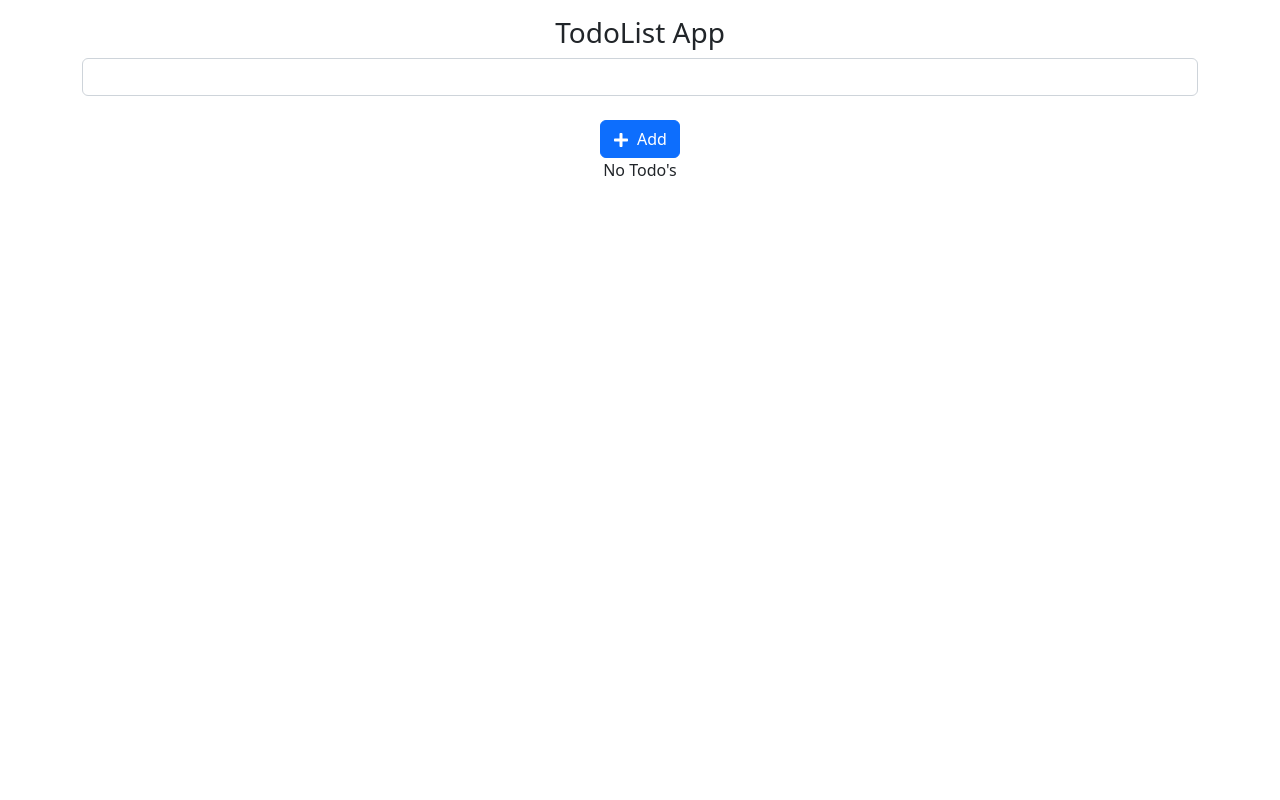
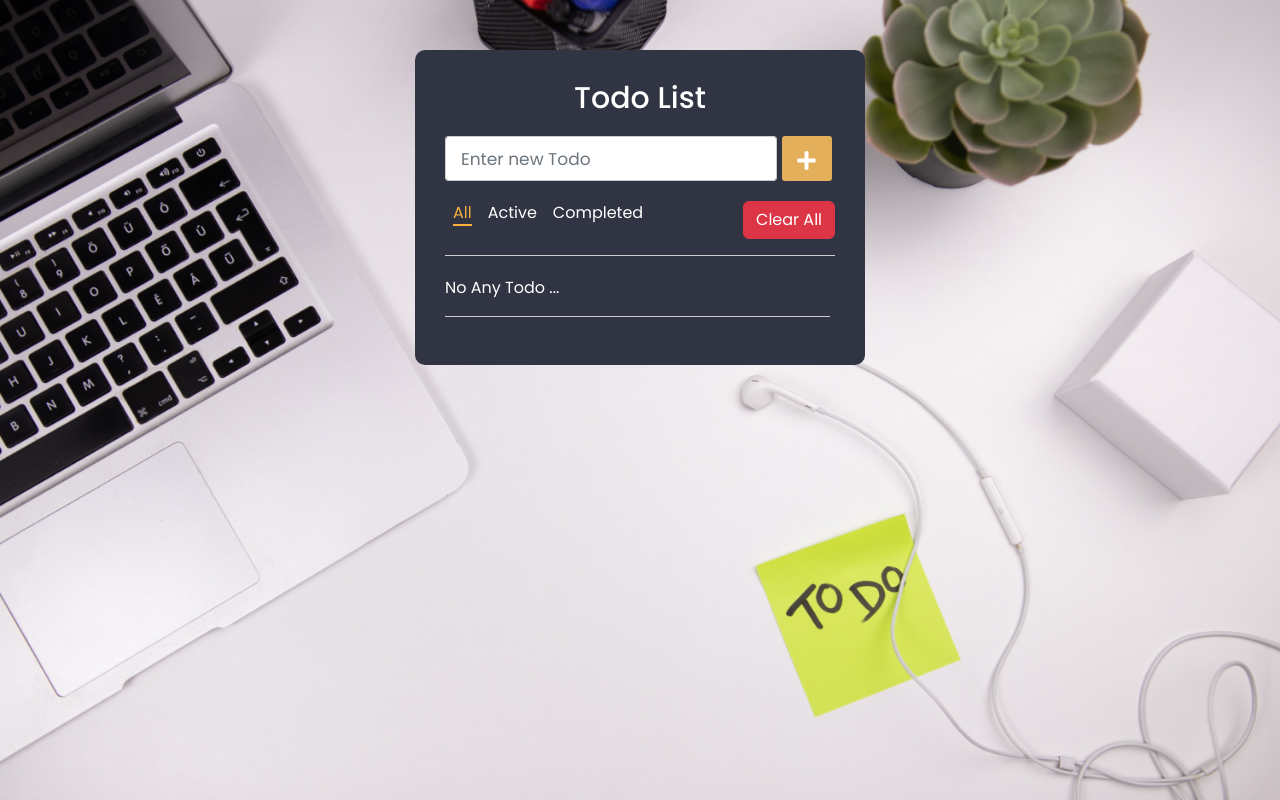
Before and after one commit to Binay7587/todo-list, a React (Create React App) app: page / in a window 1280 px wide. Built offline with nearby package versions, Linux system fonts and the light colour scheme.

Commit message:
Feat: Active, completed task added with clear all feature

```diff
--- a/public/index.html
+++ b/public/index.html
@@ -1,14 +1,12 @@
 <!DOCTYPE html>
 <html lang="en">
+
 <head>
   <meta charset="utf-8" />
   <link rel="icon" href="%PUBLIC_URL%/favicon.ico" />
   <meta name="viewport" content="width=device-width, initial-scale=1" />
   <meta name="theme-color" content="#000000" />
-    <meta
-      name="description"
-      content="Web site created using create-react-app"
-    />
+  <meta name="description" content="Web site created using create-react-app" />
   <link rel="apple-touch-icon" href="%PUBLIC_URL%/logo192.png" />
   <!--
       manifest.json provides metadata used when your web app is installed on a
@@ -24,8 +22,9 @@
       work correctly both with client-side routing and a non-root public URL.
       Learn how to configure a non-root public URL by running `npm run build`.
     -->
-    <title>React App</title>
+  <title>Todo List | Binaya Karki</title>
 </head>
+
 <body>
   <noscript>You need to enable JavaScript to run this app.</noscript>
   <div id="root"></div>
@@ -40,4 +39,5 @@
       To create a production bundle, use `npm run build` or `yarn build`.
     -->
 </body>
+
 </html>
--- /dev/null
+++ b/src/App.css
@@ -0,0 +1,124 @@
+@import url("https://fonts.googleapis.com/css2?family=Poppins:wght@200;300;400;500;600;700&display=swap");
+
+* {
+  margin: 0;
+  padding: 0;
+  box-sizing: border-box;
+  font-family: "Poppins", sans-serif;
+}
+
+body {
+  background-image: url(/public/images/todo-bg.jpg);
+  background-size: cover;
+  background-repeat: no-repeat;
+  background-position: center;
+  background-attachment: fixed;
+}
+
+.container {
+  width: 450px;
+  background-color: #303443;
+  margin: auto;
+  margin-top: 50px;
+  border-radius: 10px;
+  padding: 30px;
+}
+
+.container h3 {
+  color: #fff;
+  font-size: 30px;
+  font-weight: 500;
+  text-align: center;
+  margin-bottom: 20px;
+}
+
+.inputField {
+  margin: 20px 0;
+  width: 100%;
+  display: flex;
+  height: 45px;
+}
+
+.inputField input {
+  width: 85%;
+  height: 100%;
+  outline: none;
+  border-radius: 3px;
+  border: 1px solid #ccc;
+  font-size: 17px;
+  padding-left: 15px;
+  transition: all 0.3s ease;
+}
+
+.inputField input:focus {
+  border-color: #fbb03b;
+}
+
+.inputField button {
+  width: 50px;
+  height: 100%;
+  border: none;
+  color: #fff;
+  margin-left: 5px;
+  font-size: 21px;
+  outline: none;
+  background: #e3af5b;
+  cursor: pointer;
+  border-radius: 3px;
+  transition: all 0.3s ease;
+}
+
+.inputField button:hover {
+  background: #fbb03b;
+}
+
+/* Controls */
+.controls {
+  display: flex;
+  justify-content: space-between;
+  padding-bottom: 16px;
+  border-bottom: 1px solid #ccc;
+}
+
+.filters span {
+  margin: 0 8px;
+  font-size: 16px;
+  color: #fff;
+  cursor: pointer;
+  transition: all 0.3s ease;
+}
+
+.filters span:hover {
+  color: #fbb03b;
+}
+
+.filters span.active {
+  color: #fbb03b;
+  border-bottom: #fbb03b 2px solid;
+}
+
+/* Todo List */
+.todo-list {
+  margin-top: 20px;
+  margin-right: 5px;
+  padding: 0;
+}
+
+.todo-list .task {
+  display: flex;
+  justify-content: space-between;
+  align-items: center;
+  cursor: pointer;
+  color: white;
+  list-style: none;
+  font-size: 16px;
+  margin-bottom: 18px;
+  padding-bottom: 16px;
+  align-items: flex-start;
+  border-bottom: 1px solid #ccc;
+}
+
+.task .task-date {
+  font-size: 12px;
+  color: #ccc;
+}
--- a/src/App.js
+++ b/src/App.js
@@ -1,7 +1,8 @@
 import React, { useState } from 'react'
-import { Container, Form, Button, Alert, Row, Col } from 'react-bootstrap';
+import { Form, Button } from 'react-bootstrap';
 import "bootstrap/dist/css/bootstrap.css";
 import { FaPlus, FaTrash } from "react-icons/fa"
+import './App.css';
 
 const App = () => {
     const initialData = localStorage.getItem("todos") ? JSON.parse(localStorage.getItem("todos")) : [];
@@ -11,7 +12,7 @@ const App = () => {
     // Function to add todo item
     const addTodo = () => {
         const todos = [
-            ...todoList,
+            ...localStorage.getItem("todos") ? JSON.parse(localStorage.getItem("todos")) : [],
             {
                 data: text,
                 date: new Date().toLocaleString().split(",")[0],
@@ -26,7 +27,8 @@ const App = () => {
 
     // Function to toggle todo item completion
     const toggleTodoCompletion = (idx) => {
-        const updatedTodo = todoList.map((todo, index) => index === idx ? { ...todo, isCompleted: !todo.isCompleted } : todo);
+        const todos = localStorage.getItem("todos") ? JSON.parse(localStorage.getItem("todos")) : [];
+        const updatedTodo = todos.map((todo, index) => index === idx ? { ...todo, isCompleted: !todo.isCompleted } : todo);
         setTodoList(updatedTodo);
         localStorage.setItem("todos", JSON.stringify(updatedTodo));
     }
@@ -43,45 +45,89 @@ const App = () => {
         }
     }
 
+    // Function to filter todo items
+    const filterTodo = (type) => {
+        const filters = document.getElementsByClassName('filters')[0].children;
+        for (let i = 0; i < filters.length; i++) {
+            filters[i].classList.remove('active');
+        }
+
+        if (type === 'active') {
+            filters[1].classList.add('active');
+            const todos = localStorage.getItem("todos") ? JSON.parse(localStorage.getItem("todos")) : [];
+            const activeTodos = todos.filter(todo => !todo.isCompleted);
+            setTodoList(activeTodos);
+        } else if (type === 'completed') {
+            filters[2].classList.add('active');
+            const todos = localStorage.getItem("todos") ? JSON.parse(localStorage.getItem("todos")) : [];
+            const completedTodos = todos.filter(todo => todo.isCompleted);
+            setTodoList(completedTodos);
+        } else if (type === 'all') {
+            filters[0].classList.add('active');
+            const todos = localStorage.getItem("todos") ? JSON.parse(localStorage.getItem("todos")) : [];
+            setTodoList(todos);
+        }
+    }
+
+    //Function to show hide trash icon
+    const showHideTrash = (idx, type) => {
+        document.getElementById(`trash${idx}`).firstChild.style.display = type;
+    }
+
+    //Function to clear all todos
+    const clearAll = () => {
+        const confirm = window.confirm("Do you want to clear all todos? ");
+        if (confirm) {
+            setTodoList([]);
+            localStorage.setItem("todos", JSON.stringify([]));
+        }
+    }
+
     return (
-        <Container className='mt-3 text-center'>
-            <h3>TodoList App</h3>
+        <div className='container'>
+            <h3>Todo List</h3>
+            <div className="inputField">
                 <Form.Control
                     type="text"
                     value={text}
+                    placeholder="Enter new Todo"
                     onChange={(e) => setText(e.target.value)}
                     onKeyDown={(e) => e.key === "Enter" && addTodo()}
                 />
-            <br />
                 <Button onClick={addTodo}>
-                {" "}
                     <FaPlus />
-                <label className='ms-2'>Add</label>
                 </Button>
-            <br />
+            </div>
+            <div className='controls'>
+                <div className='filters'>
+                    <span onClick={() => filterTodo('all')} className={'active'}>All</span>
+                    <span onClick={() => filterTodo('active')}>Active</span>
+                    <span onClick={() => filterTodo('completed')}>Completed</span>
+                </div>
+                <Button variant="danger" onClick={clearAll}>Clear All</Button>
+            </div>
+            <ul className='todo-list'>
                 {todoList.length > 0 ? todoList.map((todo, index) => {
                     return (
-                    <Row key={index}>
-                        <Col xs={10}>
-                            <Alert
-                                variant={todo.isCompleted ? "danger" : "primary"}
-                                className="text-start mt-3"
-                                style={{
+                        <li key={index} className='task' onClick={() => toggleTodoCompletion(index)} onMouseEnter={() => showHideTrash(index, 'block')} onMouseLeave={() => showHideTrash(index, 'none')}>
+                            <div>
+                                <span className='task-title' style={{
+                                    textDecoration: todo.isCompleted ? "line-through" : "none"
+                                }}>{todo.data}</span><br />
+                                <small className='task-date' style={{
                                     textDecoration: todo.isCompleted ? "line-through" : "none",
-                                    cursor: "pointer"
-                                }}
-                                onClick={() => toggleTodoCompletion(index)}>
-                                <h3>{todo.data}</h3>
-                                <small>{todo.date}</small>
-                            </Alert>
-                        </Col>
-                        <Col className='mt-4'>
-                            <FaTrash size="40" color="red" onClick={() => deleteTodo(index)} />
-                        </Col>
-                    </Row>
+                                }}>{todo.date}</small>
+                            </div>
+                            <div id={`trash${index}`}>
+                                <FaTrash size="40" color="red" display={'none'} onClick={() => {
+                                    deleteTodo(index)
+                                }} />
+                            </div>
+                        </li >
                     )
-            }) : "No Todo's"}
-        </Container>
+                }) : <li className='task'>No Any Todo ...</li>}
+            </ul>
+        </div >
     )
 }
 
```
Also changed, not shown: public/images/todo-bg.jpg (added). Lines whose indentation alone changed are shown as unchanged.
